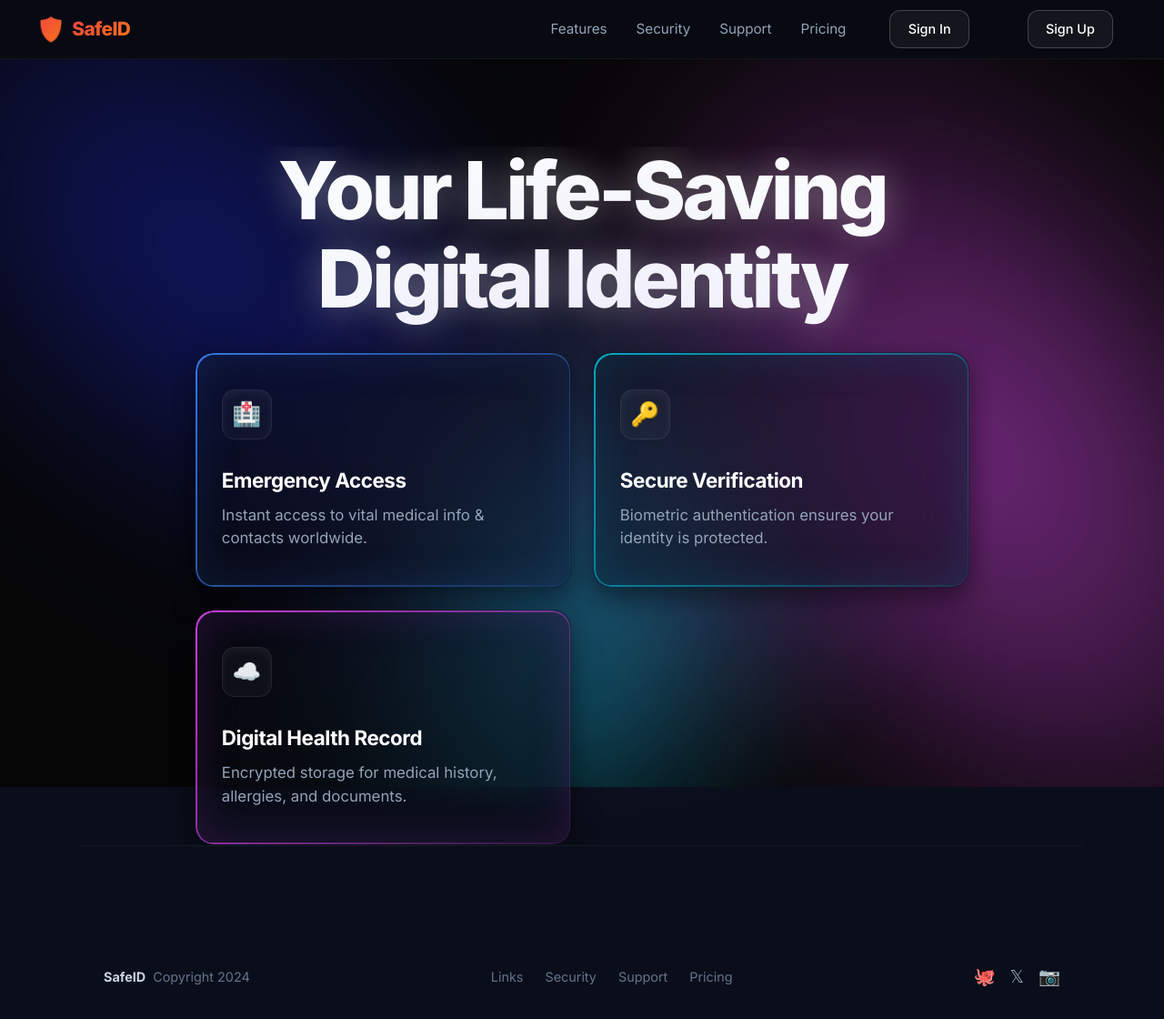
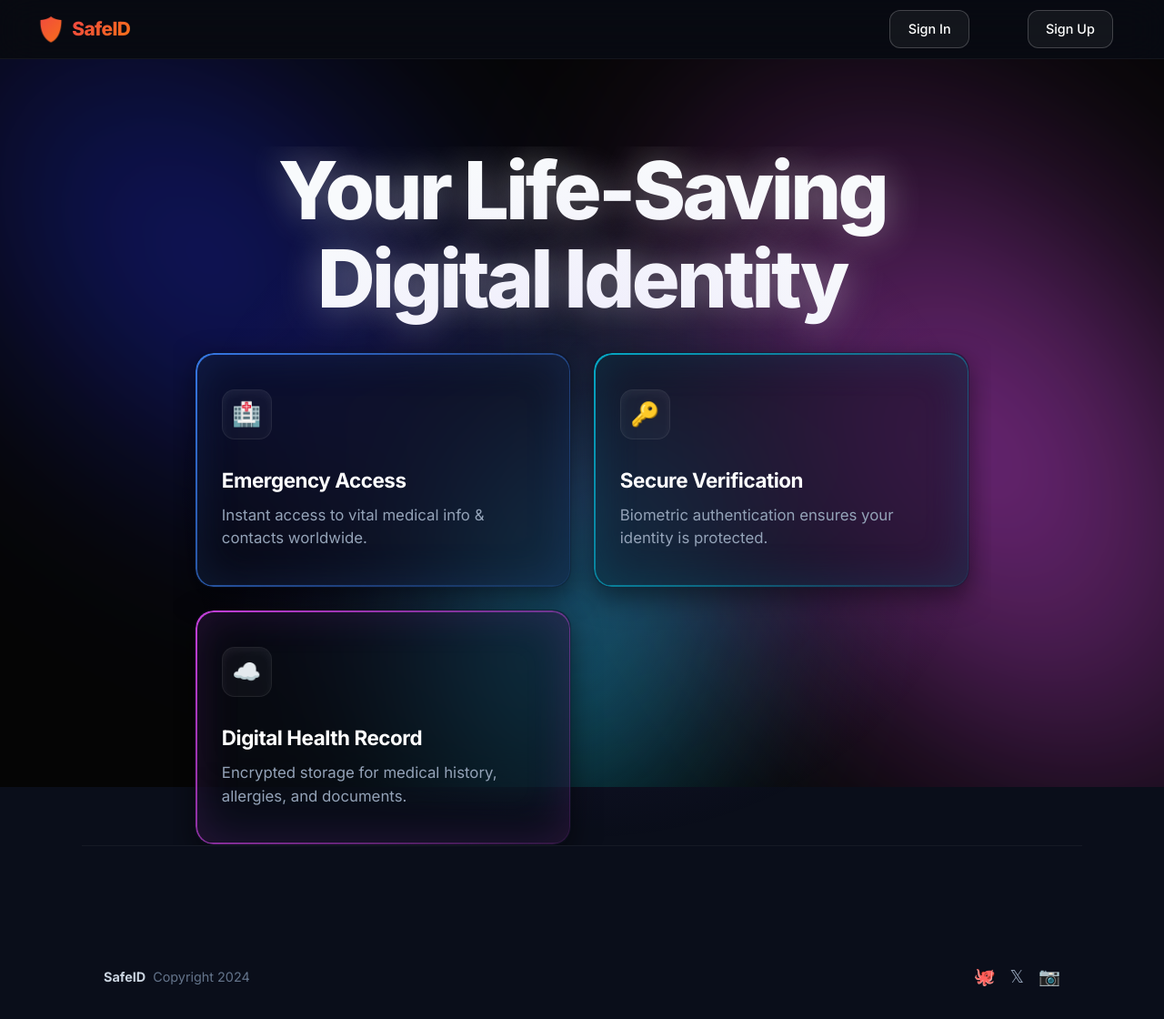
Before and after one commit to nishant8g/safeid-project, a React (Vite) app in the folder frontend/: page / in a window 1280 px wide. Shown: the whole page at 91% size. Built offline with nearby package versions, Linux system fonts and the light colour scheme; no server answers.

Commit message:
Remove unnecessary navigation and footer links from Landing page and Navbar

```diff
--- a/frontend/src/components/Navbar.jsx
+++ b/frontend/src/components/Navbar.jsx
@@ -85,12 +85,7 @@ export default function Navbar() {
                   📲 Get App
                 </button>
               )}
-              <div className="unauth-menu-items">
-                <span className="unauth-link">Features</span>
-                <span className="unauth-link">Security</span>
-                <span className="unauth-link">Support</span>
-                <span className="unauth-link">Pricing</span>
-              </div>
+
               <Link to="/login" onClick={() => setMobileOpen(false)}>
                 <span className="btn-nav-outline">
                   Sign In
--- a/frontend/src/pages/Landing.jsx
+++ b/frontend/src/pages/Landing.jsx
@@ -61,12 +61,7 @@ export default function Landing() {
         <div className="footer-brand">
           <strong>SafeID</strong> Copyright 2024
         </div>
-        <div className="footer-links">
-          <span>Links</span>
-          <span>Security</span>
-          <span>Support</span>
-          <span>Pricing</span>
-        </div>
+
         <div className="footer-social">
           <span>🐙</span> {/* GitHub placeholder */}
           <span>𝕏</span>  {/* X placeholder */}
```
